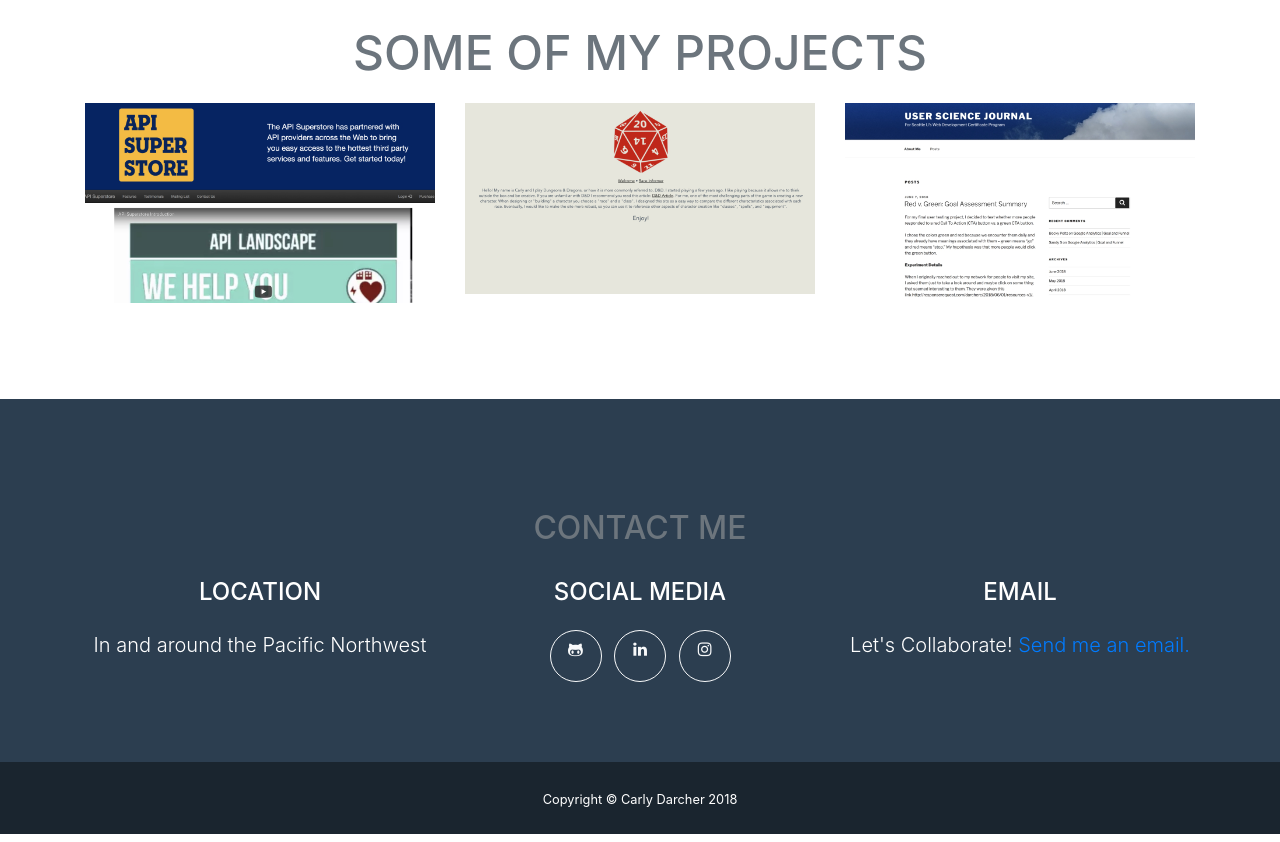
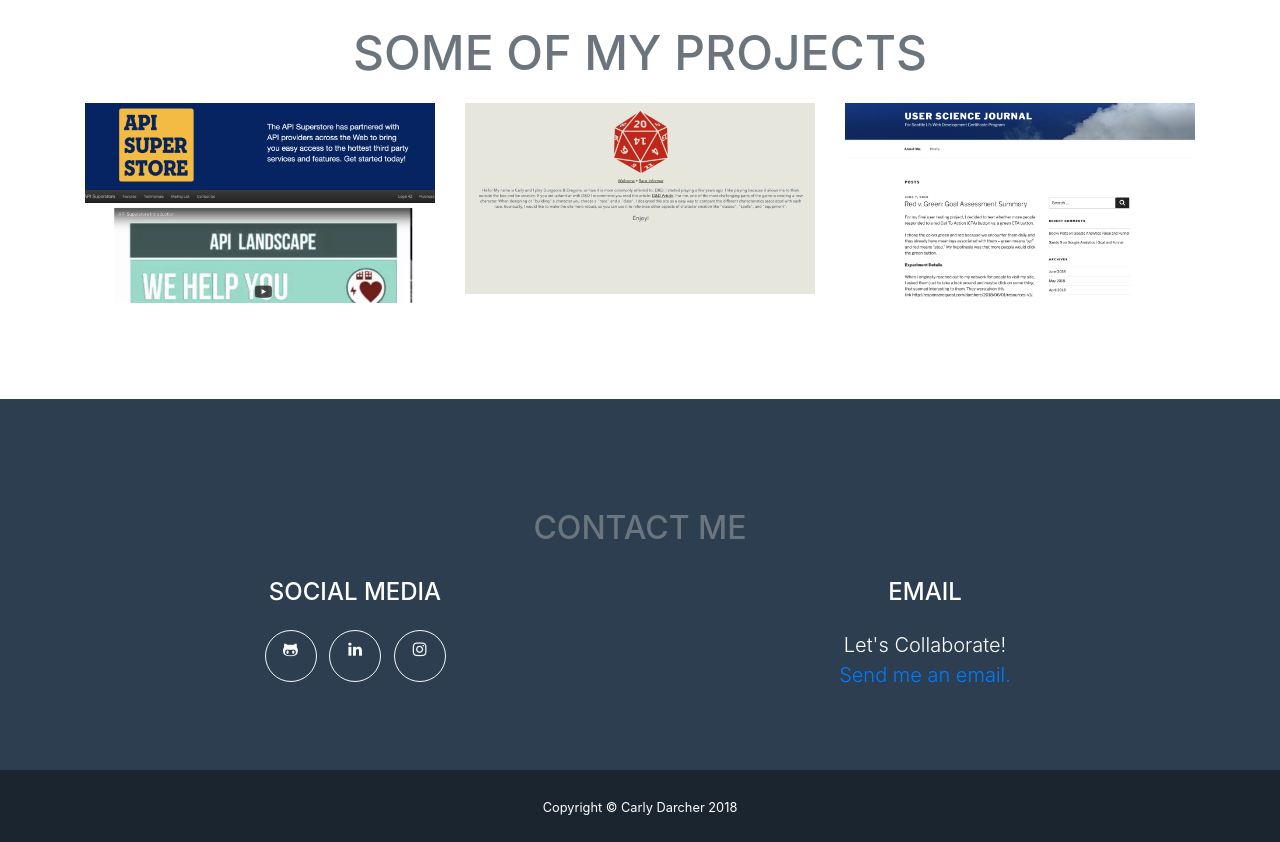
Before and after one commit to csdarcher/csdarcher.github.io, a website with bundled scripts: page index.html in a window 1280 px wide. Shown: the part 877-1719 px from the top of the page. Built offline with nearby package versions, Linux system fonts and the light colour scheme.

Commit message:
Fixed Footer

```diff
--- a/index.html
+++ b/index.html
@@ -192,11 +192,7 @@
       <div class="container">
           <h2 class="text-center text-uppercase text-secondary mb-0">Contact Me</h2>
         <div class="row">
-          <div class="col-md-4 mb-5 mb-lg-0">
-            <h4 class="text-uppercase mb-4">Location</h4>
-            <p class="lead mb-0">In and around the Pacific Northwest</p>
-          </div>
-          <div class="col-md-4 mb-5 mb-lg-0">
+          <div class="col-md-6 mb-6 mb-lg-0">
             <h4 class="text-uppercase mb-4">Social Media</h4>
             <ul class="list-inline mb-0">
               <li class="list-inline-item">
@@ -216,9 +212,9 @@
               </li>
             </ul>
           </div>
-          <div class="col-md-4">
+          <div class="col-md-6">
             <h4 class="text-uppercase mb-4">Email</h4>
-            <p class="lead mb-0">Let's Collaborate!
+            <p class="lead mb-0">Let's Collaborate!</br>
               <a href="casdarcher@gmail.com">Send me an email.</a></p>
           </div>
         </div>
```
